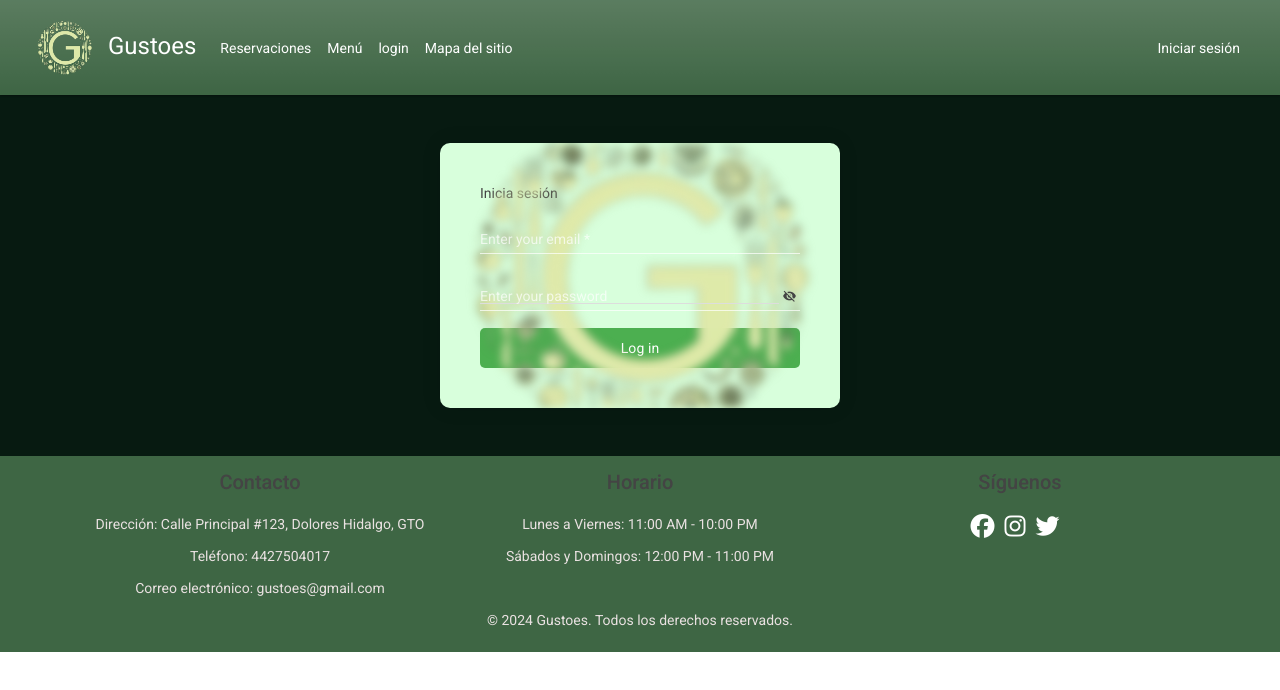
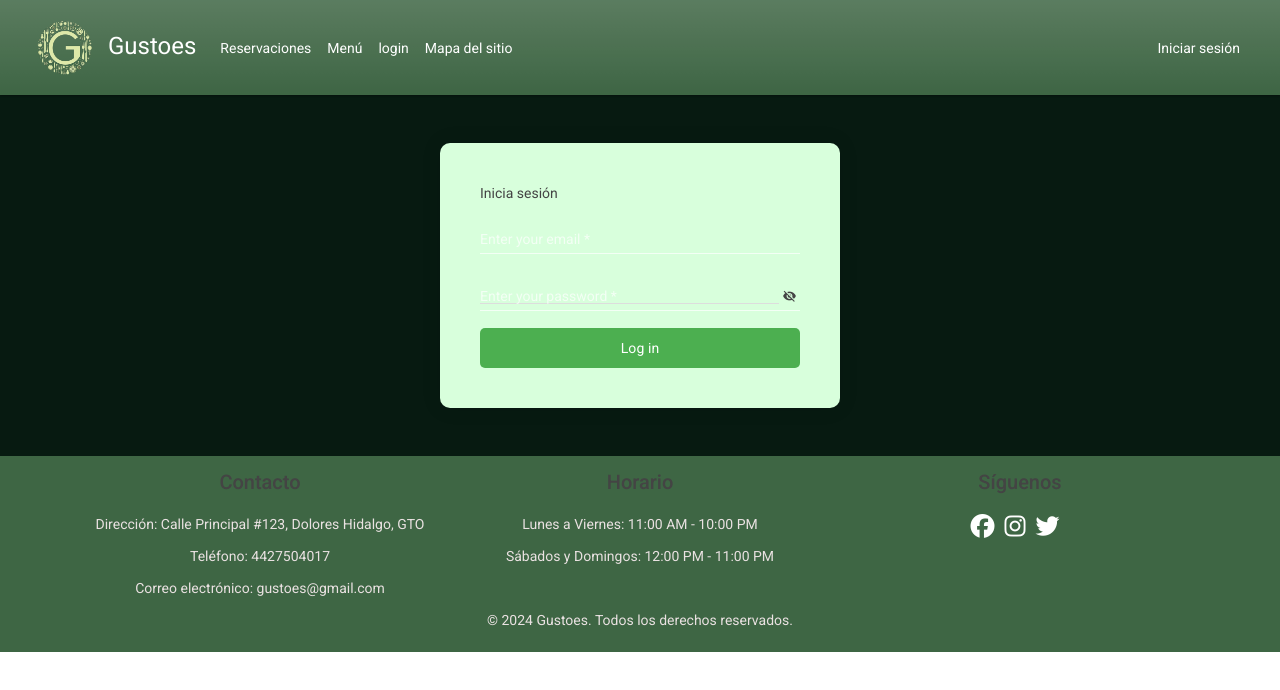
Before and after one commit to Maiz28/fronteresa, an Angular app: page /login in a window 1280 px wide. Shown: the top 690 px of the page. Built offline with nearby package versions, Linux system fonts and the light colour scheme; no server answers.

Commit message:
Login Funcionando

```diff
--- a/angular.json
+++ b/angular.json
@@ -25,18 +25,15 @@
             "main": "src/main.ts",
             "polyfills": "src/polyfills.ts",
             "tsConfig": "tsconfig.app.json",
-            "assets": [
-              "src/favicon.ico",
-              "src/assets"
-            ],
+            "assets": ["src/favicon.ico", "src/assets"],
             "styles": [
               "./node_modules/@angular/material/prebuilt-themes/purple-green.css",
               "src/styles.css",
               "node_modules/bootswatch/dist/materia/bootstrap.min.css",
               "node_modules/@fortawesome/fontawesome-free/css/all.css"
-              ],
+            ],
 
-            "scripts": []
+            "scripts": ["node_modules/bootstrap/dist/js/bootstrap.min.js"]
           },
           "configurations": {
             "production": {
@@ -96,10 +93,7 @@
             "polyfills": "src/polyfills.ts",
             "tsConfig": "tsconfig.spec.json",
             "karmaConfig": "karma.conf.js",
-            "assets": [
-              "src/favicon.ico",
-              "src/assets"
-            ],
+            "assets": ["src/favicon.ico", "src/assets"],
             "styles": [
               "./node_modules/@angular/material/prebuilt-themes/purple-green.css",
               "src/styles.css"
--- a/src/app/components/login/login.component.css
+++ b/src/app/components/login/login.component.css
@@ -7,20 +7,6 @@
   box-shadow: 0 0 20px rgba(0, 0, 0, 0.1);
   position: relative; /* Añadir posición relativa para trabajar con la imagen de fondo */
   overflow: hidden; /* Ocultar cualquier desbordamiento */
-}
-
-/* Añadir imagen de fondo */
-.login:before {
-  content: "";
-  position: absolute;
-  top: 0;
-  left: 0;
-  width: 100%;
-  height: 100%;
-  background-image: url(/src/assets/img/logo1.png); /* Cambiar 'ruta-de-tu-imagen.jpg' por la URL de tu imagen */
-  background-size: cover;
-  background-position: center;
-  filter: blur(5px); /* Aplicar desenfoque a la imagen de fondo */
 }
 
 .form-group {
--- a/src/app/components/login/login.component.html
+++ b/src/app/components/login/login.component.html
@@ -1,24 +1,35 @@
-
-  <div class="login mt-5 mb-5 ">
-    <form class="custom-form" method="post">
+<div class="login mt-5 mb-5">
+  <form class="custom-form" [formGroup]="loginForm">
     <p>Inicia sesión</p>
     <div class="example-container">
       <mat-form-field>
         <mat-label>Enter your email</mat-label>
-          <input matInput
+        <input
+          matInput
+          formControlName="email"
           placeholder="pat@example.com"
-                 [formControl]="emailFormControl"
           (blur)="updateErrorMessage()"
-                 required>
-          <mat-error *ngIf="email && emailFormControl.invalid">{{errorMessage}}</mat-error>
+          required
+        />
+        <mat-error *ngIf="loginForm.invalid">{{ errorMessage }}</mat-error>
       </mat-form-field>
     </div>
     <div class="example-container">
       <mat-form-field>
         <mat-label>Enter your password</mat-label>
-          <input matInput [type]="hide ? 'password' : 'text'">
-          <button mat-icon-button matSuffix (click)="hide = !hide" [attr.aria-label]="'Hide password'" [attr.aria-pressed]="hide">
-            <mat-icon>{{hide ? 'visibility_off' : 'visibility'}}</mat-icon>
+        <input
+          formControlName="password"
+          matInput
+          [type]="hide ? 'password' : 'text'"
+        />
+        <button
+          mat-icon-button
+          matSuffix
+          (click)="hide = !hide"
+          [attr.aria-label]="'Hide password'"
+          [attr.aria-pressed]="hide"
+        >
+          <mat-icon>{{ hide ? "visibility_off" : "visibility" }}</mat-icon>
         </button>
       </mat-form-field>
     </div>
--- a/src/app/components/login/login.component.ts
+++ b/src/app/components/login/login.component.ts
@@ -1,42 +1,44 @@
 import { LoginService } from './../../services/login.service';
-import { Component, OnInit } from '@angular/core';
-import { FormControl, Validators } from '@angular/forms';
-import { MatIconModule } from '@angular/material/icon';
-import { MatButtonModule } from '@angular/material/button';
-import { MatInputModule } from '@angular/material/input';
-import { MatFormFieldModule } from '@angular/material/form-field';
+import { Component } from '@angular/core';
+import { FormBuilder, FormGroup, Validators } from '@angular/forms';
+import { LoginRequest } from 'src/app/models/Login.model';
 
 @Component({
   selector: 'app-login',
   templateUrl: './login.component.html',
   styleUrls: ['./login.component.css'],
 })
-export class LoginComponent implements OnInit {
-  public email: string | undefined;
-  public password: string | undefined;
+export class LoginComponent {
   hide = true;
 
-  constructor(public loginService: LoginService) {}
+  constructor(public loginService: LoginService, private fb: FormBuilder) {}
+
+  loginForm: FormGroup = this.fb.group({
+    email: ['', [Validators.required, Validators.email]],
+    password: ['', Validators.required],
+  });
+  errorMessage: string = '';
 
   login() {
-    console.log(this.email);
-    console.log(this.password);
-  }
+    const data: LoginRequest = {
+      email: this.loginForm.get('email')?.value,
+      password: this.loginForm.get('password')?.value,
+    };
 
-  ngOnInit(): void {
-    this.loginService.postUsuario().subscribe(
-      res => console.log(res),
-      err => console.error(err)
+    this.loginService.login(data).subscribe(
+      (resp) => {
+        console.log(resp.message);
+      },
+      (err) => {
+        console.error(err);
+      }
     );
   }
 
-  emailFormControl: FormControl = new FormControl('', [Validators.required, Validators.email]);
-  errorMessage: string = '';
-
   updateErrorMessage() {
-    if (this.emailFormControl.errors && this.emailFormControl.errors['required']) {
+    if (this.loginForm.errors && this.loginForm.errors['required']) {
       this.errorMessage = 'You must enter a value';
-    } else if (this.emailFormControl.errors && this.emailFormControl.errors['email']) {
+    } else if (this.loginForm.errors && this.loginForm.errors['email']) {
       this.errorMessage = 'Not a valid email';
     } else {
       this.errorMessage = '';
--- a/src/app/services/login.service.ts
+++ b/src/app/services/login.service.ts
@@ -1,17 +1,15 @@
-import { Usuario } from './../models/Mesero';
 import { HttpClient } from '@angular/common/http';
 import { Injectable } from '@angular/core';
-
+import { LoginRequest, LoginResponse } from '../models/Login.model';
 
 @Injectable({
-  providedIn: 'root'
+  providedIn: 'root',
 })
 export class LoginService {
+  URL_API = ' http://localhost:4000/api/user';
+  constructor(public http: HttpClient) {}
 
-  URL_API=' http://localhost:4000/api/usuario';
-  constructor( public http: HttpClient) { }
-
-  postUsuario(){
-      return this.http.get<Usuario[]>(this.URL_API);
+  login(data: LoginRequest) {
+    return this.http.post<LoginResponse>(`${this.URL_API}/login`, data);
   }
 }
```
Also changed, not shown: src/app/models/Login.model.ts (added, +10 -0 lines). Lines whose indentation alone changed are shown as unchanged.
